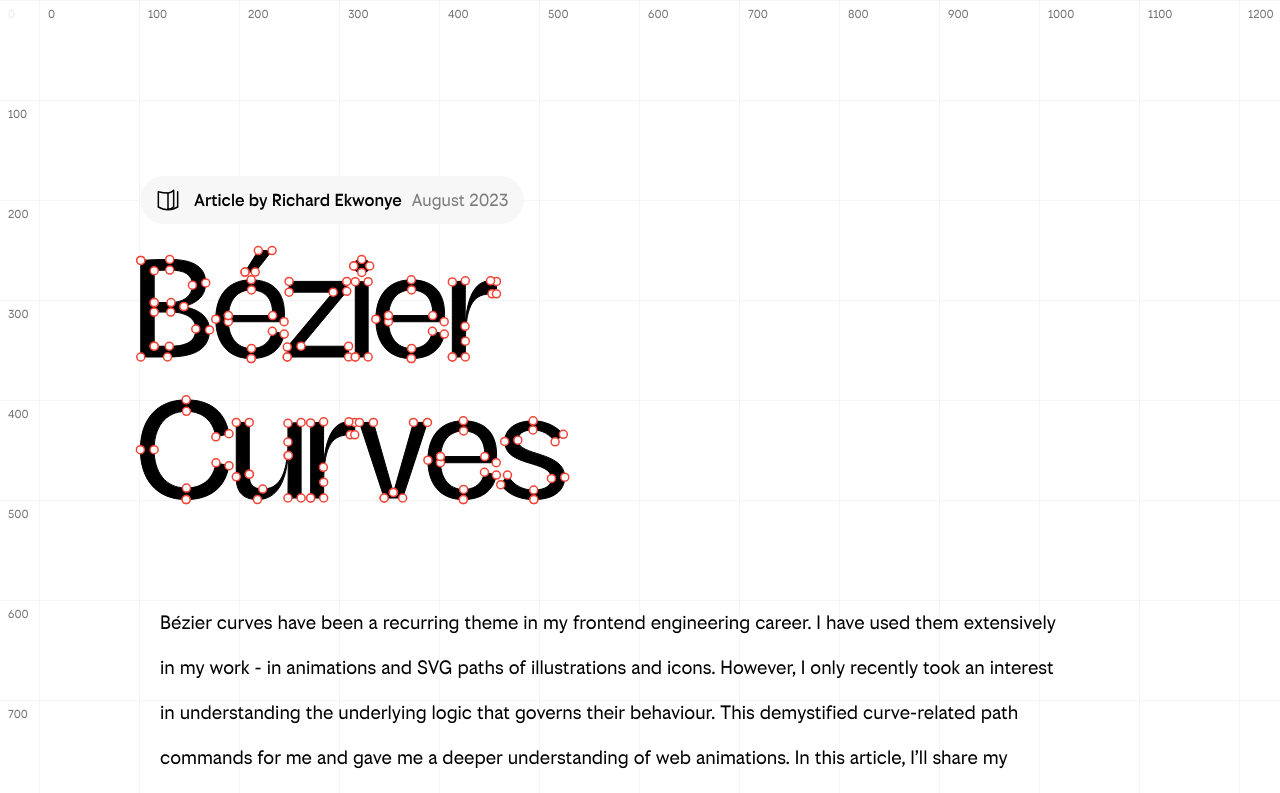
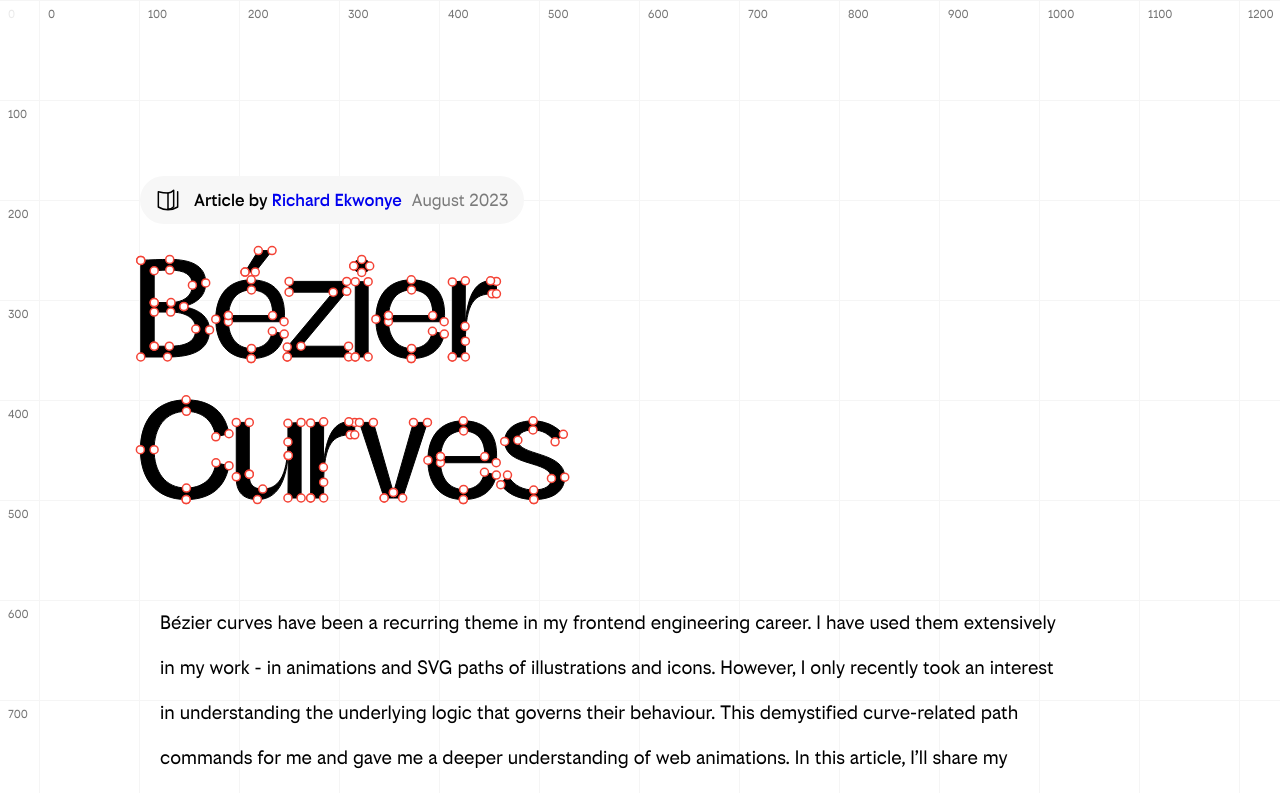
Before and after one commit to hungdoansy/graph, a React (Vite) app: page / in a window 1280 px wide. Shown: the top 793 px of the page. Built offline with nearby package versions, Linux system fonts and the light colour scheme.

Commit message:
update link to the origin author

```diff
--- a/src/components/Article/HeroTag.tsx
+++ b/src/components/Article/HeroTag.tsx
@@ -49,6 +49,10 @@ const BookIcon = styled.svg`
     }
 `
 
+const Link = styled.a`
+    text-decoration: none;
+`
+
 const HeroTag = () => {
     return (
         <Wrapper>
@@ -77,7 +81,10 @@ const HeroTag = () => {
                 />
             </BookIcon>
             <HeroAuthor>
-                <HeroArticleText>Article</HeroArticleText> by Richard Ekwonye
+                <HeroArticleText>Article</HeroArticleText> by{" "}
+                <Link as="a" target="_blank" rel="noreferrer" href="https://richardekwonye.com">
+                    Richard Ekwonye
+                </Link>
             </HeroAuthor>
 
             <Time datetime="2023-08">August 2023</Time>
```
